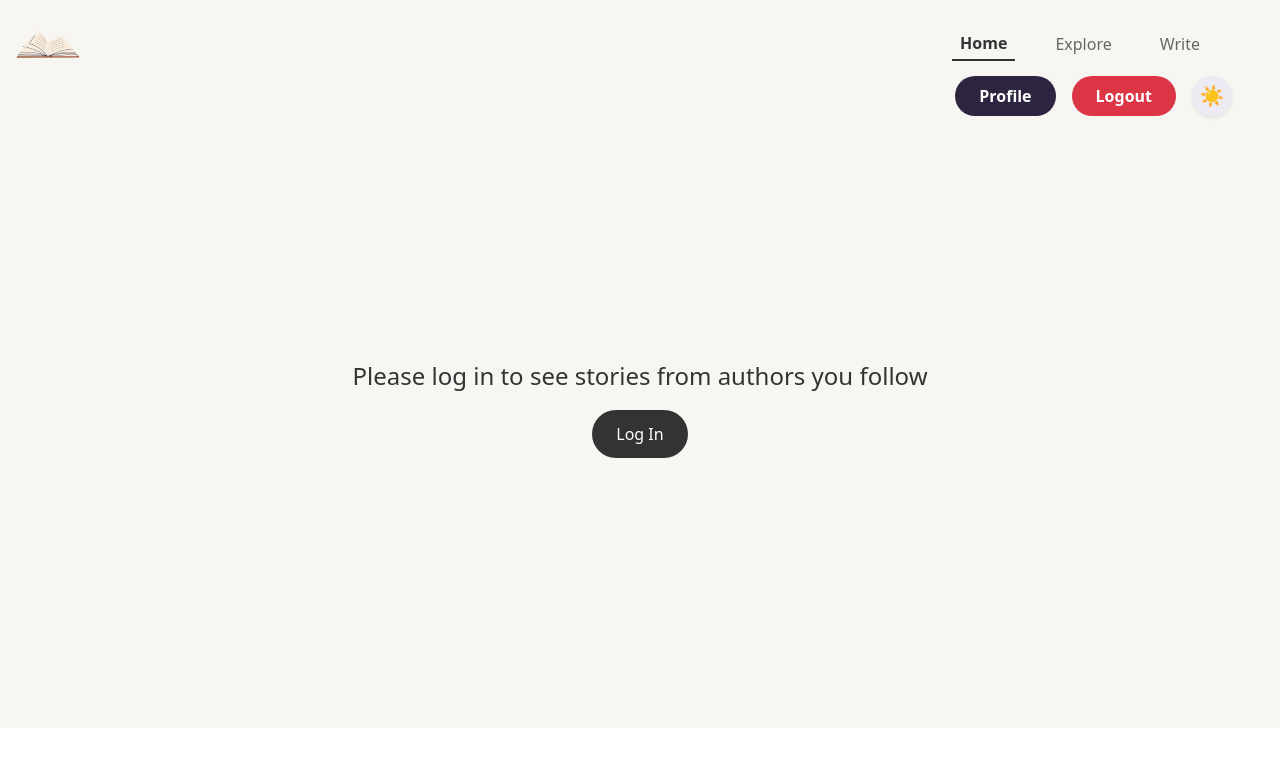
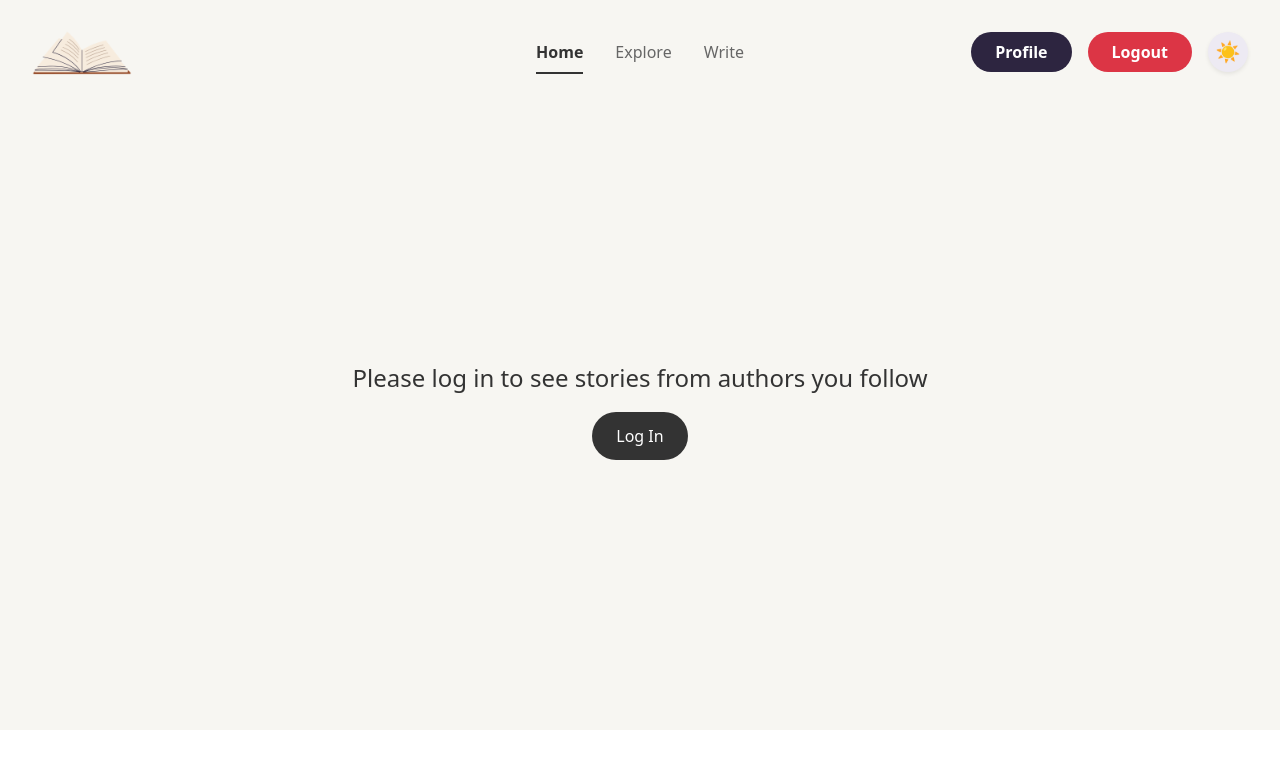
Before and after one commit to krish2312005/StoryScape-Frontend, a React (Vite) app: page / in a window 1280 px wide. Shown: the top 768 px of the page. Built offline with nearby package versions, Linux system fonts and the light colour scheme.

Commit message:
restored navbar

```diff
--- a/src/Pages/components/user/Navbar.jsx
+++ b/src/Pages/components/user/Navbar.jsx
@@ -1,78 +1,38 @@
-
-
-import React, { useState } from "react";
+import React from "react";
 import { Link, useLocation } from "react-router-dom";
 import { useTheme } from '../../../context/ThemeContext';
-import ProfileMenu from "./ProfileMenu";
-
 
 const Navbar = () => {
   const location = useLocation();
   const { theme } = useTheme();
-  const [menuOpen, setMenuOpen] = useState(false);
 
-  const navBg = theme === 'dark' ? 'bg-[#181824]' : 'bg-[#f7f6f2]';
-  const activeLink = theme === 'dark' ? 'text-white border-b-2 border-white font-bold' : 'text-[#333] border-b-2 border-[#333] font-bold';
-  const inactiveLink = theme === 'dark' ? 'text-[#bbb]' : 'text-[#666]';
-
-  const navLinks = [
-    { to: '/', label: 'Home' },
-    { to: '/Explore', label: 'Explore' },
-    { to: '/Write', label: 'Write' },
-  ];
+  const getLinkStyle = (path) => ({
+    textDecoration: 'none',
+    color: location.pathname === path ? (theme === 'dark' ? '#fff' : '#333') : (theme === 'dark' ? '#bbb' : '#666'),
+    fontWeight: location.pathname === path ? 'bold' : 'normal',
+    borderBottom: location.pathname === path ? `2px solid ${theme === 'dark' ? '#fff' : '#333'}` : 'none',
+    padding: '0.5rem 0',
+    transition: 'all 0.3s ease'
+  });
 
   return (
-    <nav className={`w-full ${navBg} px-4 py-3 flex items-center justify-between relative z-50`}>
-      {/* Logo */}
-      <div className="flex items-center">
-        <img className="h-12 w-auto sm:h-16" src="/logo.png" alt="Logo" />
+    <nav style={{
+      display: 'flex',
+      justifyContent: 'center',
+      alignItems: 'center',
+      padding: '2rem 0 1rem 0',
+      background: theme === 'dark' ? '#181824' : '#f7f6f2',
+      gap: '2rem',
+      position: 'relative'
+    }}>
+      <div style={{ position: 'absolute', left: '2rem', fontSize: '2rem' }}>
+        <img style={{ height: '100px'}} src="/logo.png" alt="" />
       </div>
-
-      {/* Hamburger for mobile */}
-      <button
-        className="md:hidden flex flex-col justify-center items-center h-10 w-10 focus:outline-none"
-        onClick={() => setMenuOpen(!menuOpen)}
-        aria-label="Toggle menu"
-      >
-        <span className={`block w-6 h-0.5 mb-1 rounded bg-gray-700 dark:bg-white transition-all duration-300 ${menuOpen ? 'rotate-45 translate-y-2' : ''}`}></span>
-        <span className={`block w-6 h-0.5 mb-1 rounded bg-gray-700 dark:bg-white transition-all duration-300 ${menuOpen ? 'opacity-0' : ''}`}></span>
-        <span className={`block w-6 h-0.5 rounded bg-gray-700 dark:bg-white transition-all duration-300 ${menuOpen ? '-rotate-45 -translate-y-2' : ''}`}></span>
-      </button>
-
-      {/* Links + Profile/Logout (desktop) */}
-      <div className="hidden md:flex gap-8 items-center">
-        {navLinks.map(link => (
-          <Link
-            key={link.to}
-            to={link.to}
-            className={`no-underline px-2 py-1 transition-all duration-300 ${location.pathname === link.to ? activeLink : inactiveLink}`}
-          >
-            {link.label}
-          </Link>
-        ))}
-        <div className="ml-6 relative">
-          <ProfileMenu />
-        </div>
+      <div style={{ display: 'flex', gap: '2rem' }}>
+        <Link to="/" style={getLinkStyle('/')}>Home</Link>
+        <Link to="/Explore" style={getLinkStyle('/Explore')}>Explore</Link>
+        <Link to="/Write" style={getLinkStyle('/Write')}>Write</Link>
       </div>
-
-      {/* Mobile menu */}
-      {menuOpen && (
-        <div className={`absolute top-full left-0 w-full ${navBg} flex flex-col items-center gap-4 py-4 shadow-lg md:hidden animate-fade-in z-40`}>
-          {navLinks.map(link => (
-            <Link
-              key={link.to}
-              to={link.to}
-              className={`no-underline px-2 py-2 w-full text-center transition-all duration-300 ${location.pathname === link.to ? activeLink : inactiveLink}`}
-              onClick={() => setMenuOpen(false)}
-            >
-              {link.label}
-            </Link>
-          ))}
-          <div className="w-full flex flex-col items-center mt-4">
-            <ProfileMenu />
-          </div>
-        </div>
-      )}
     </nav>
   );
 };
```
